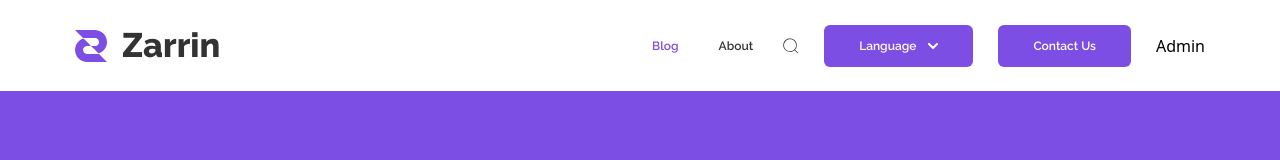
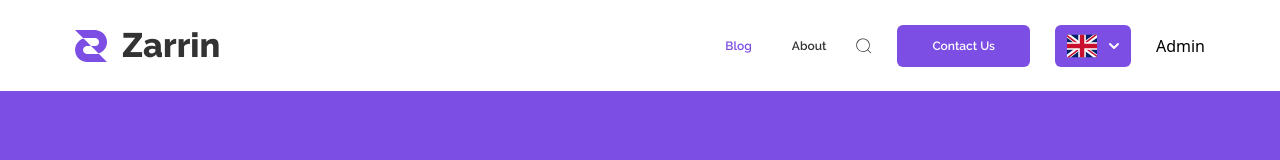
Before and after one commit to blog-vue-nest/frontend, a Vue app: page / in a window 1280 px wide. Shown: the top 160 px of the page. Built offline with nearby package versions, Linux system fonts and the light colour scheme; no server answers.

Commit message:
change language

```diff
--- a/src/components/Header.vue
+++ b/src/components/Header.vue
@@ -1,6 +1,22 @@
 <script setup>
+import { ref } from 'vue';
+import { useI18n } from 'vue-i18n';
 import { Icon } from '@iconify/vue';
 import { RouterLink } from 'vue-router';
+
+// const language = useI18n();
+
+// const currentLanguage = ref(language.locale.value);
+
+const { locale } = useI18n();
+
+const language = ref(locale.value);
+
+if (localStorage.getItem('language') && (localStorage.getItem('language') === 'en' || localStorage.getItem('language') === 'ua')) {
+  language.value = localStorage.getItem('language');
+  locale.value = localStorage.getItem('language');
+}
+
 
 const dropdown = () => {
   const dropdownButton = document.getElementById('dropdown');
@@ -17,6 +33,8 @@ const dropdown = () => {
 const closeList = () => {
   const dropdownButton = document.getElementById('dropdown');
   const arrow = document.getElementById('arrow');
+
+  localStorage.setItem('language', language.value);
 
   dropdownButton.classList.add('hidden');
   arrow.style.transform = 'rotate(360deg)';
@@ -50,17 +68,17 @@ const closeList = () => {
           <img src="../assets/img/search-minus.svg" alt="Search" class="w-[16px] h-[16px] 2xl:h-[22px] 2xl:w-[22px]">
 
 
-          <div class="relative">
+<!-- <div class="relative">
 
 <button id="dropdownDefaultButton" @click="dropdown()" class="bg-violet font-raleway-600 text-white text-[12px] text-nowrap leading-[150%] px-[35px] py-[12px] rounded-[6px]
             2xl:text-[16px] 2xl:px-[48px] 2xl-[py-16px] 2xl:rounded-[8px] text-center inline-flex items-center outline-none" type="button">
   {{ $t('HeaderBlock.language.title') }}<svg id="arrow" class="w-2.5 h-2.5 ms-3" aria-hidden="true" xmlns="http://www.w3.org/2000/svg" fill="none" viewBox="0 0 10 6">
 <path stroke="currentColor" stroke-linecap="round" stroke-linejoin="round" stroke-width="2" d="m1 1 4 4 4-4"/>
 </svg>
-</button>
+</button> -->
 
 <!-- Dropdown menu -->
-<div id="dropdown" class="absolute top-[50px] z-20 hidden w-auto bg-white rounded-lg shadow">
+<!-- <div id="dropdown" class="absolute top-[50px] z-20 hidden w-auto bg-white rounded-lg shadow">
     <ul class="py-2 text-sm text-gray-700">
       <li @click="$i18n.locale = 'en', closeList()" class="flex items-center justify-start gap-2 px-4 py-2 hover:cursor-pointer">
         <Icon icon="rz:flag-en" class="w-[32px] h-[32px] 2xl:w-[44px] 2xl:h-[44px]" />
@@ -73,13 +91,46 @@ const closeList = () => {
     </ul>
 </div>
 
-          </div>
+          </div> -->
 
 
           <router-link :to="{name: 'Contact'}">
             <button class="capitalize bg-violet font-raleway-600 text-white text-[12px] text-nowrap leading-[150%] px-[35px] py-[12px] rounded-[6px]
             2xl:text-[16px] 2xl:px-[48px] 2xl-[py-16px] 2xl:rounded-[8px]">{{ $t('HeaderBlock.contact') }}</button>
           </router-link>
+
+          <div class="relative">
+
+<button v-if="language === 'en'" id="dropdownDefaultButton" @click="dropdown()" class="bg-violet font-raleway-600 text-white text-[12px] text-nowrap leading-[150%] px-[12px] py-[6px] rounded-[6px]
+            2xl:text-[16px] 2xl:px-[14px] 2xl:rounded-[8px] text-center inline-flex items-center outline-none" type="button">
+   <Icon icon="rz:flag-en" class="w-[30px] h-[30px] 2xl:w-[36px] 2xl:h-[36px]" />
+   <svg id="arrow" class="w-2.5 h-2.5 ms-3" aria-hidden="true" xmlns="http://www.w3.org/2000/svg" fill="none" viewBox="0 0 10 6">
+<path stroke="currentColor" stroke-linecap="round" stroke-linejoin="round" stroke-width="2" d="m1 1 4 4 4-4"/>
+</svg>
+</button>
+
+<button v-else-if="language === 'ua'" id="dropdownDefaultButton" @click="dropdown()" class="bg-violet font-raleway-600 text-white text-[12px] text-nowrap leading-[150%] px-[12px] py-[6px] rounded-[6px]
+            2xl:text-[16px] 2xl:px-[14px] 2xl:rounded-[8px] text-center inline-flex items-center outline-none" type="button">
+   <Icon icon="rz:flag-ua" class="w-[30px] h-[30px] 2xl:w-[36px] 2xl:h-[36px]" />
+   <svg id="arrow" class="w-2.5 h-2.5 ms-3" aria-hidden="true" xmlns="http://www.w3.org/2000/svg" fill="none" viewBox="0 0 10 6">
+<path stroke="currentColor" stroke-linecap="round" stroke-linejoin="round" stroke-width="2" d="m1 1 4 4 4-4"/>
+</svg>
+</button>
+
+<div id="dropdown" class="absolute top-[50px] z-20 hidden w-auto bg-white rounded-lg shadow">
+    <ul class="py-2 text-sm text-gray-700">
+      <li @click="$i18n.locale = 'en', language = 'en', closeList()" class="flex items-center justify-start gap-2 px-4 py-2 hover:cursor-pointer">
+        <Icon icon="rz:flag-en" class="w-[32px] h-[32px] 2xl:w-[44px] 2xl:h-[44px]" />
+        <a class="block font-raleway-500 text-dark text-[14px] leading-[150%] 2xl:text-[16px]">{{ $t('HeaderBlock.language.english') }}</a>
+      </li>
+      <li @click="$i18n.locale = 'ua', language = 'ua', closeList()" class="flex items-center gap-2 px-4 py-2 hover:cursor-pointer">
+        <Icon icon="rz:flag-ua" class="w-[32px] h-[32px] 2xl:w-[44px] 2xl:h-[44px]" />
+        <a class="block font-raleway-500 text-dark text-[14px] leading-[150%] 2xl:text-[16px]">{{ $t('HeaderBlock.language.ukrainian') }}</a>
+      </li>
+    </ul>
+</div>
+
+</div>
 
 
           <router-link :to="{name: 'ViewCategories'}">Admin</router-link>
--- a/src/index.css
+++ b/src/index.css
@@ -1,3 +1,7 @@
 @tailwind base;
 @tailwind components;
 @tailwind utilities;
+
+.container {
+  @apply max-w-7xl;
+}
--- a/tailwind.config.js
+++ b/tailwind.config.js
@@ -20,7 +20,7 @@ export default {
     },
     container: {
       center: true,
-      padding: 0
+      padding: "1rem"
     },
     screens: {
       'sm': '375px',
```
